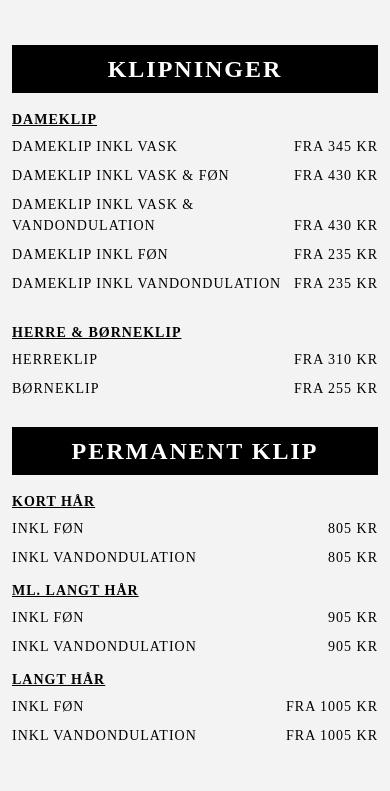
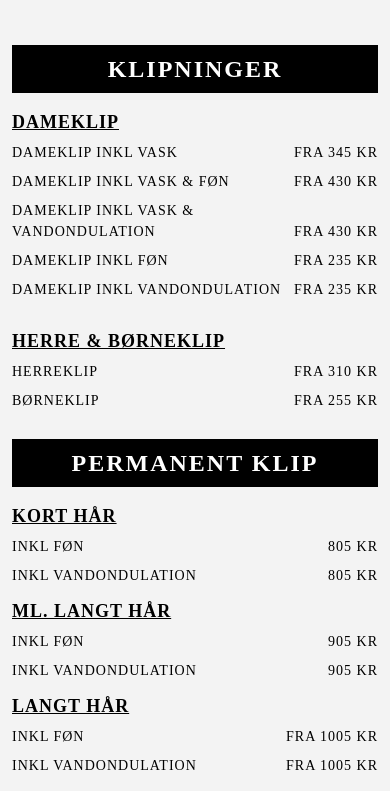
Before and after one commit to kgni/salonhair-valby, a plain HTML site: page index.html in a window 390 px wide. Shown: the part 1823-2614 px from the top of the page. Drawn offline with nearby package versions, Linux system fonts and the light colour scheme; a web font is replaced by a local one.

Commit message:
fix subheadings in pricing section

```diff
--- a/css/style.scss
+++ b/css/style.scss
@@ -951,10 +951,6 @@ main {
 				text-align: center;
 				font-weight: 600;
 			}
-
-			h4 {
-				font-size: 1.4rem;
-			}
 		}
 	}
 
```
Also changed, not shown: css/style.css, 1 other file.
